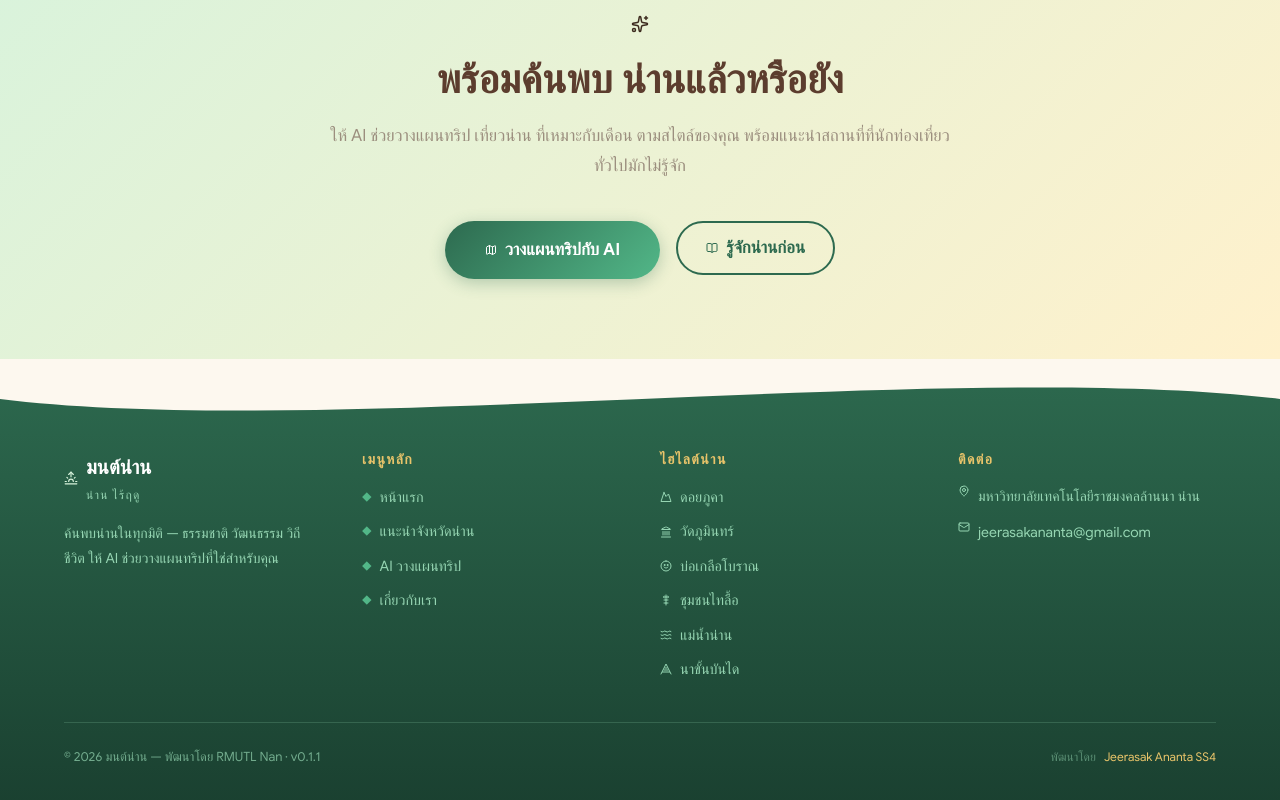
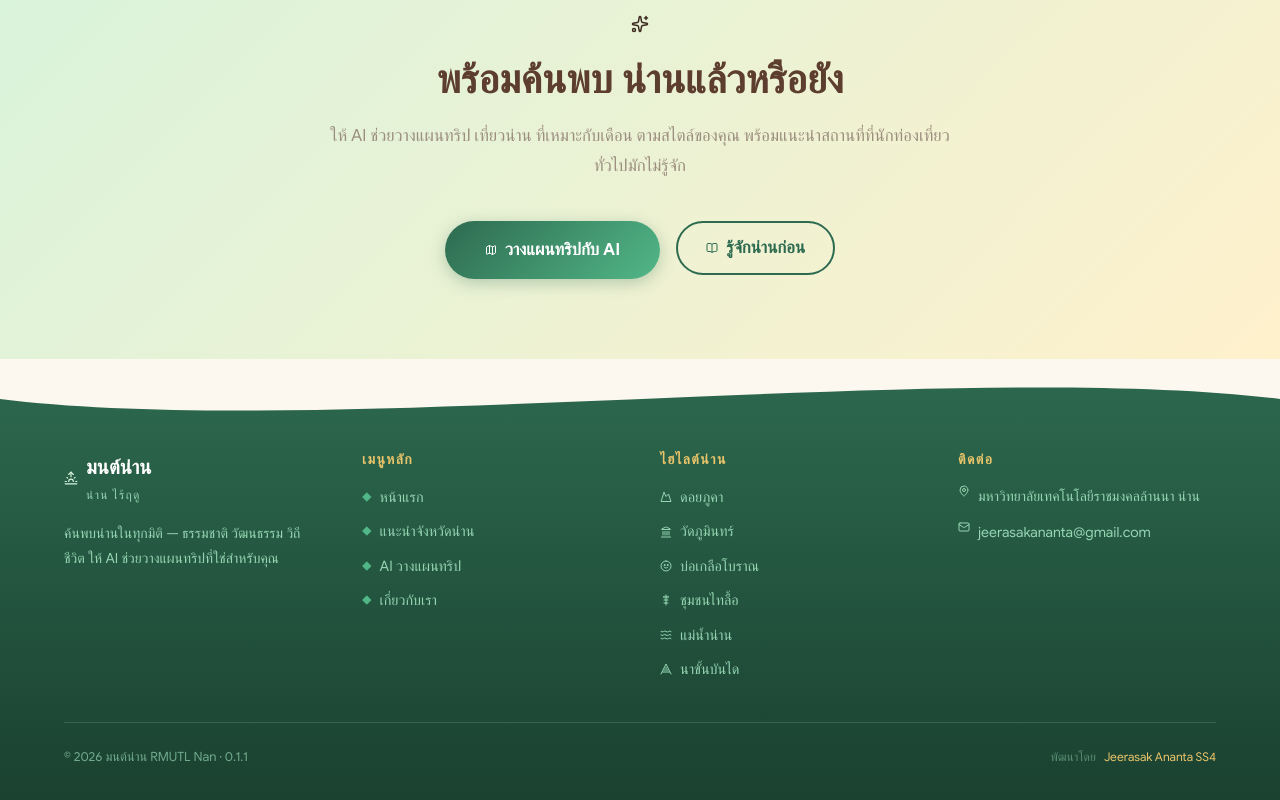
Before and after one commit to JeerasakAnanta/monnan365, a Next.js app: page / in a window 1280 px wide. Shown: the part 2194-2994 px from the top of the page. Built offline with nearby package versions, Linux system fonts and the light colour scheme.

Commit message:
fix: update footer copyright text format and version display

```diff
--- a/src/components/Footer.tsx
+++ b/src/components/Footer.tsx
@@ -183,7 +183,7 @@ export function Footer() {
           }}
         >
           <p style={{ fontSize: "0.8rem", color: "rgba(149,213,178,0.7)" }}>
-            © {new Date().getFullYear()} มนต์น่าน — พัฒนาโดย RMUTL Nan · v{APP_VERSION}
+            © {new Date().getFullYear()} มนต์น่าน RMUTL Nan · {APP_VERSION}
           </p>
           <div style={{ display: "flex", gap: "0.5rem", alignItems: "center" }}>
             <span style={{ fontSize: "0.75rem", color: "rgba(149,213,178,0.5)" }}>พัฒนาโดย</span>
```
